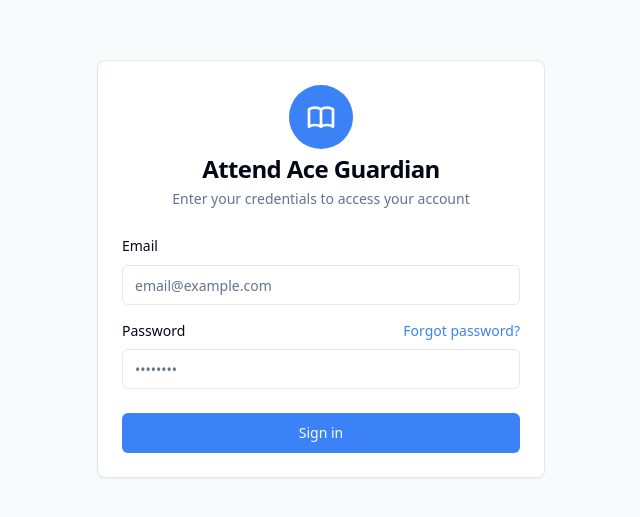
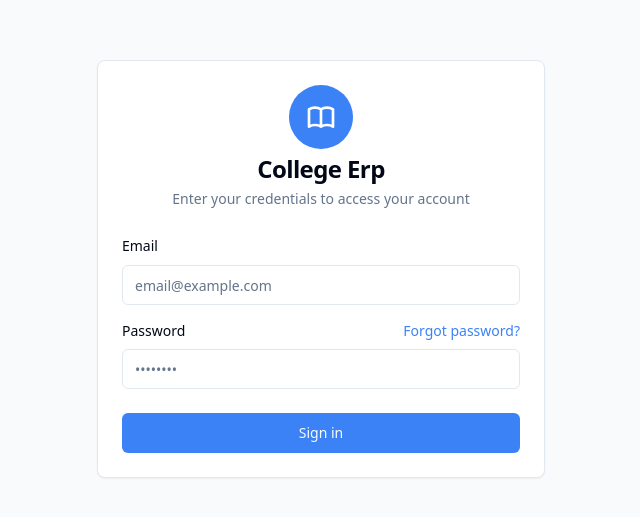
Before and after one commit to MohanR007/College-ERP, a React (Vite) app: page /login in a window 1280 px wide. Shown: the part 131-648 px from the top of the page, without its empty margins (319-959 px from the left). Built offline with nearby package versions, Linux system fonts and the light colour scheme.

Commit message:
Rename application to College Erp
Rename all instances of "Attend Ace Guardian" to "College Erp" in the application.

```diff
--- a/index.html
+++ b/index.html
@@ -4,11 +4,11 @@
   <head>
     <meta charset="UTF-8" />
     <meta name="viewport" content="width=device-width, initial-scale=1.0" />
-    <title>Attend Ace Guardian</title>
+    <title>College Erp</title>
     <meta name="description" content="Attendance and academic management system" />
     <meta name="author" content="Lovable" />
 
-    <meta property="og:title" content="Attend Ace Guardian" />
+    <meta property="og:title" content="College Erp" />
     <meta property="og:description" content="Attendance and academic management system" />
     <meta property="og:type" content="website" />
     <meta property="og:image" content="https://lovable.dev/opengraph-image-p98pqg.png" />
--- a/src/components/DashboardLayout.tsx
+++ b/src/components/DashboardLayout.tsx
@@ -1,4 +1,3 @@
-
 import React, { useState } from "react";
 import { Link, useLocation } from "react-router-dom";
 import { useAuth } from "@/contexts/AuthContext";
@@ -105,7 +104,7 @@ const DashboardLayout = ({ children }) => {
             </svg>
           </div>
           <div>
-            <p className="font-semibold">Attend Ace Guardian</p>
+            <p className="font-semibold">College Erp</p>
             <p className="text-xs text-gray-500 capitalize">{userRole}</p>
           </div>
         </div>
@@ -167,7 +166,7 @@ const DashboardLayout = ({ children }) => {
               </svg>
             </div>
             <div>
-              <p className="font-semibold">Attend Ace Guardian</p>
+              <p className="font-semibold">College Erp</p>
               <p className="text-xs text-gray-500 capitalize">{userRole}</p>
             </div>
           </div>
@@ -207,7 +206,7 @@ const DashboardLayout = ({ children }) => {
                   </svg>
                 </div>
                 <div>
-                  <p className="font-semibold">Attend Ace Guardian</p>
+                  <p className="font-semibold">College Erp</p>
                   <p className="text-xs text-gray-500 capitalize">{userRole}</p>
                 </div>
               </div>
--- a/src/pages/Login.tsx
+++ b/src/pages/Login.tsx
@@ -45,7 +45,7 @@ const Login = () => {
               </svg>
             </div>
           </div>
-          <CardTitle className="text-2xl text-center font-bold">Attend Ace Guardian</CardTitle>
+          <CardTitle className="text-2xl text-center font-bold">College Erp</CardTitle>
           <CardDescription className="text-center">
             Enter your credentials to access your account
           </CardDescription>
```
